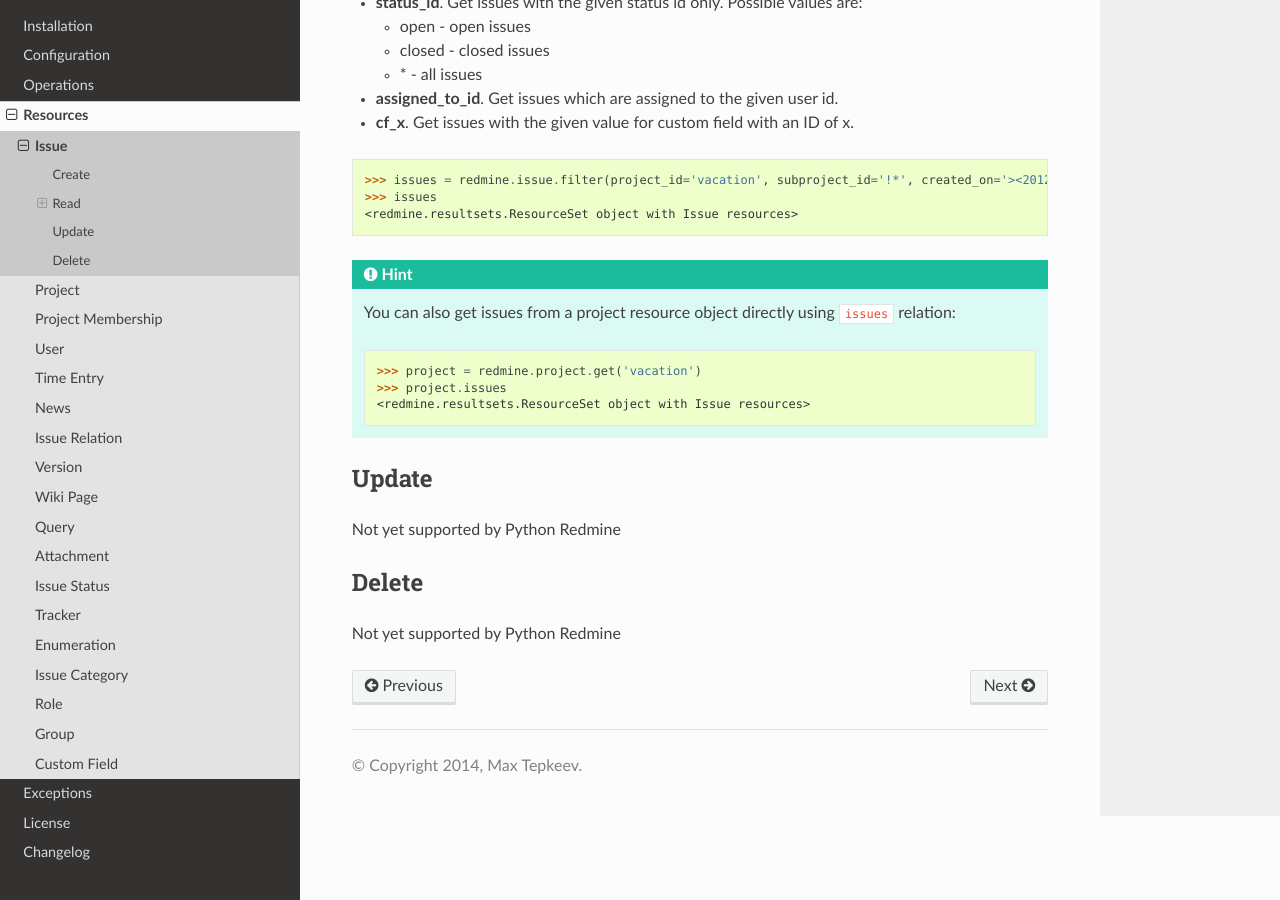
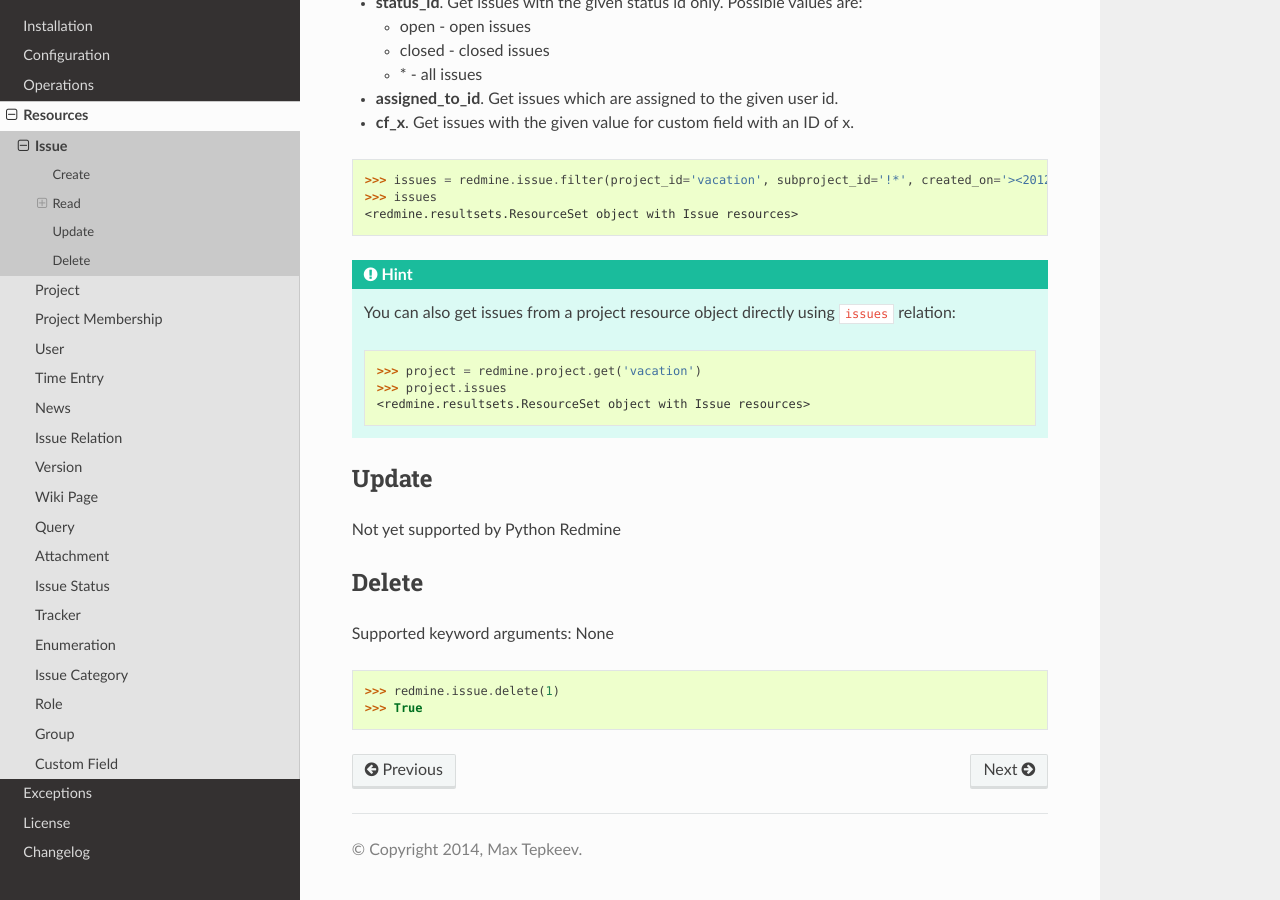
Before and after one commit to maxtepkeev/python-redmine, a Sphinx documentation site: the page built from docs/resources/issue.rst, in a window 1280 px wide and 900 px high, scrolled down 2510 px. Built offline with Sphinx 7.4.7 and the Read the Docs theme 2.0.0, drawn with Linux system fonts in a browser that asks for light colours.

Commit message:
issue delete method support

```diff
--- a/docs/changelog.rst
+++ b/docs/changelog.rst
@@ -8,6 +8,7 @@
 
   * Group
   * Version
+  * Issue
 
 0.2.0 (2014-01-16)
 ------------------
--- a/docs/resources/issue.rst
+++ b/docs/resources/issue.rst
@@ -147,4 +147,9 @@
 Delete
 ------
 
-Not yet supported by Python Redmine
+Supported keyword arguments: None
+
+.. code-block:: python
+
+    >>> redmine.issue.delete(1)
+    >>> True
```
Also changed, not shown: 2 other files.
